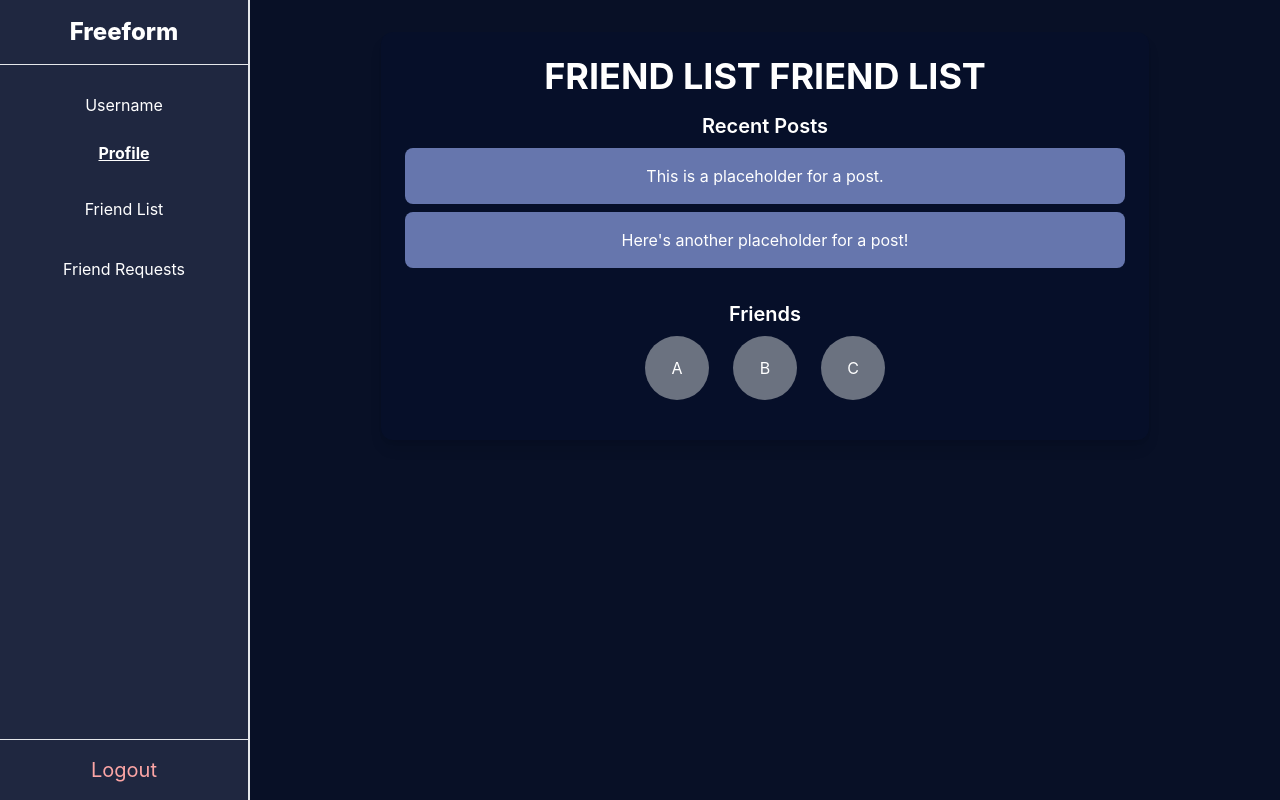
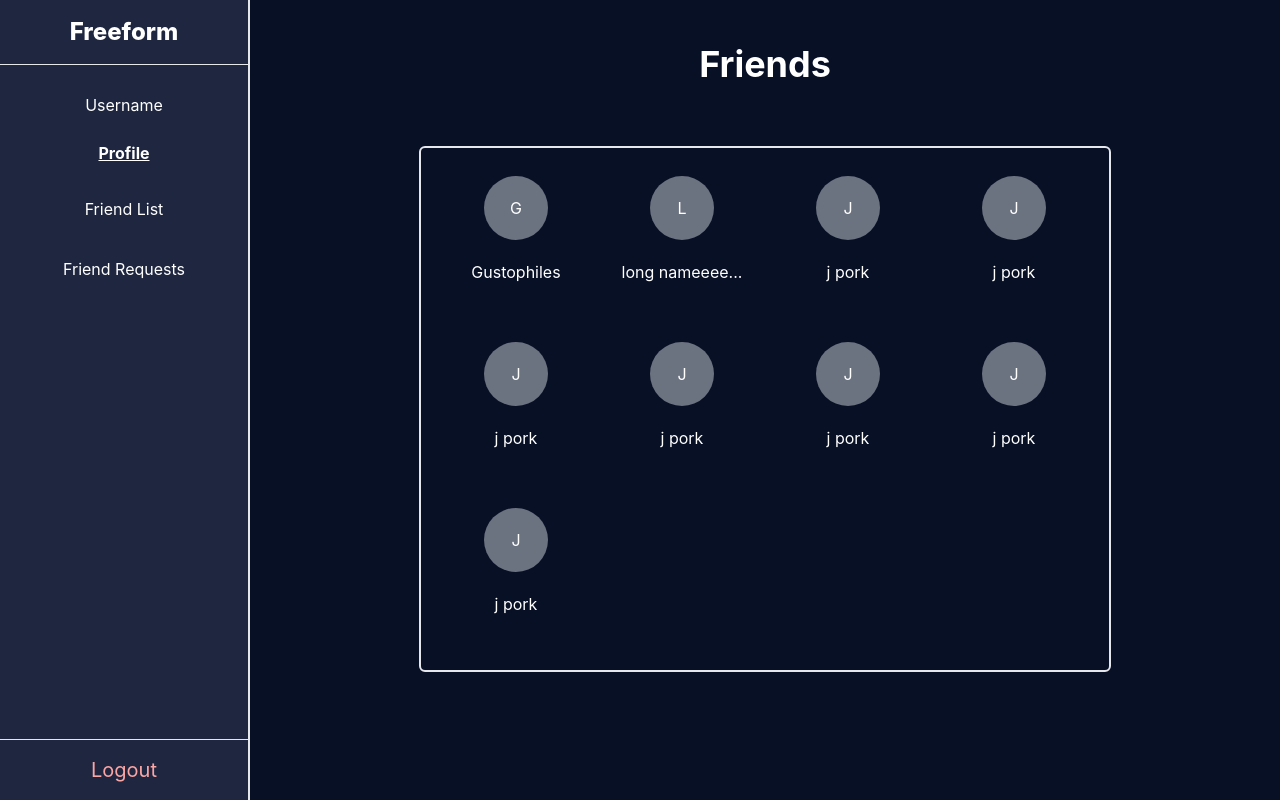
Before and after one commit to pykm05/social-media-app, a React (Create React App) app in the folder freeform-app/: page /friendlist in a window 1280 px wide. Built offline with nearby package versions, Linux system fonts and the light colour scheme.

Commit message:
Friends list skeleton

```diff
--- a/freeform-app/src/FriendList.js
+++ b/freeform-app/src/FriendList.js
@@ -1,5 +1,6 @@
 import { useNavigate } from "react-router-dom";
-//import { useParams } from "react-router-dom";
+import { FriendIcon } from "./components/FriendIcon";
+import { useEffect, useState } from "react";
 
 function FriendList() {
     const navigate = useNavigate();
@@ -7,6 +8,15 @@ function FriendList() {
     const freeformButton = () => {
         navigate("/feed");
     };
+
+    const [friends, setFriends] = useState([]);
+
+    useEffect(() => {
+        setFriends(['Gustophiles','long nameeeeeeeeeeeee','j pork',
+            'j pork','j pork','j pork',
+            'j pork','j pork','j pork'
+        ]);
+    }, [])
 
     return (
         <div className="flex h-screen font-inter text-white bg-custom-dark">
@@ -34,39 +44,18 @@ function FriendList() {
                     </button>
                 </div>
             </div>
-            <div className="flex-grow p-8 bg-custom-dark p-6">
-                <div className="flex flex-col items-center text-center bg-custom-dark2 p-6 rounded-xl shadow-lg w-full max-w-3xl mx-auto">
-                    {/* Username Placeholder */}
-                    <div className="text-4xl font-bold text-white mb-4">FRIEND LIST FRIEND LIST</div>
 
-                    {/* Posts */}
-                    <div className="w-full mb-6">
-                        <div className="font-semibold text-xl text-white mb-2">Recent Posts</div>
-                        <div className="bg-custom-dark4 rounded-lg p-4 mb-2">
-                            <div className="text-white">This is a placeholder for a post.</div>
-                        </div>
-                        <div className="bg-custom-dark4 rounded-lg p-4 mb-2">
-                            <div className="text-white">Here's another placeholder for a post!</div>
-                        </div>
+            <div className="flex flex-grow flex-col gap-[50px] items-center p-8 bg-custom-dark overflow-y-scroll">
+                <div className="flex items-center p-3">
+                    <div className="text-4xl font-bold text-white">Friends</div>
+                </div>
+                {friends.length > 0 ? (
+                    <div className="grid grid-cols-1 sm:grid-cols-2 md:grid-cols-3 lg:grid-cols-4 gap-4 w-auto h-auto p-5 border-2 rounded-md">
+                        {friends.map((friend, index) => (
+                            <FriendIcon key={index} username={friend}></FriendIcon>
+                        ))}
                     </div>
-
-                    {/* Friends Section */}
-                    <div className="w-full mb-4">
-                        <div className="font-semibold text-xl text-white mb-2">Friends</div>
-                        <div className="flex flex-wrap justify-center gap-6">
-                            <div className="w-16 h-16 bg-gray-500 rounded-full text-white flex items-center justify-center">
-                                A
-                            </div>
-                            <div className="w-16 h-16 bg-gray-500 rounded-full text-white flex items-center justify-center">
-                                B
-                            </div>
-                            <div className="w-16 h-16 bg-gray-500 rounded-full text-white flex items-center justify-center">
-                                C
-                            </div>
-                            {/* Add more friend circles as needed */}
-                        </div>
-                    </div>
-                </div>
+                ) : (<div>No friends added</div>)}
             </div>
         </div>
     );
--- /dev/null
+++ b/freeform-app/src/components/FriendIcon.jsx
@@ -0,0 +1,10 @@
+export function FriendIcon({ username }) {
+    return (
+        <div className="flex flex-col items-center w-[150px] h-[150px] p-2">
+            <div className="w-16 h-16 bg-gray-500 rounded-full text-white flex items-center justify-center">{username[0].toUpperCase()}</div>
+            <div className="w-[125px] h-16 text-white flex items-center justify-center">{username.length > 12 ? (
+                username.slice(0, 12) + "..."
+            ) : (username)}</div>
+        </div>
+    );
+}
--- a/freeform-app/src/components/Post.jsx
+++ b/freeform-app/src/components/Post.jsx
@@ -1,7 +1,6 @@
 //import React, { useState } from "react";
 
 export function Post({ username, postDate, postTitle, postContent }) {
-
     return (
         <div className="flex gap-3 min-w-[250px] bg-custom-cream p-4">
             <div className="flex flex-col items-center gap-3">
```
